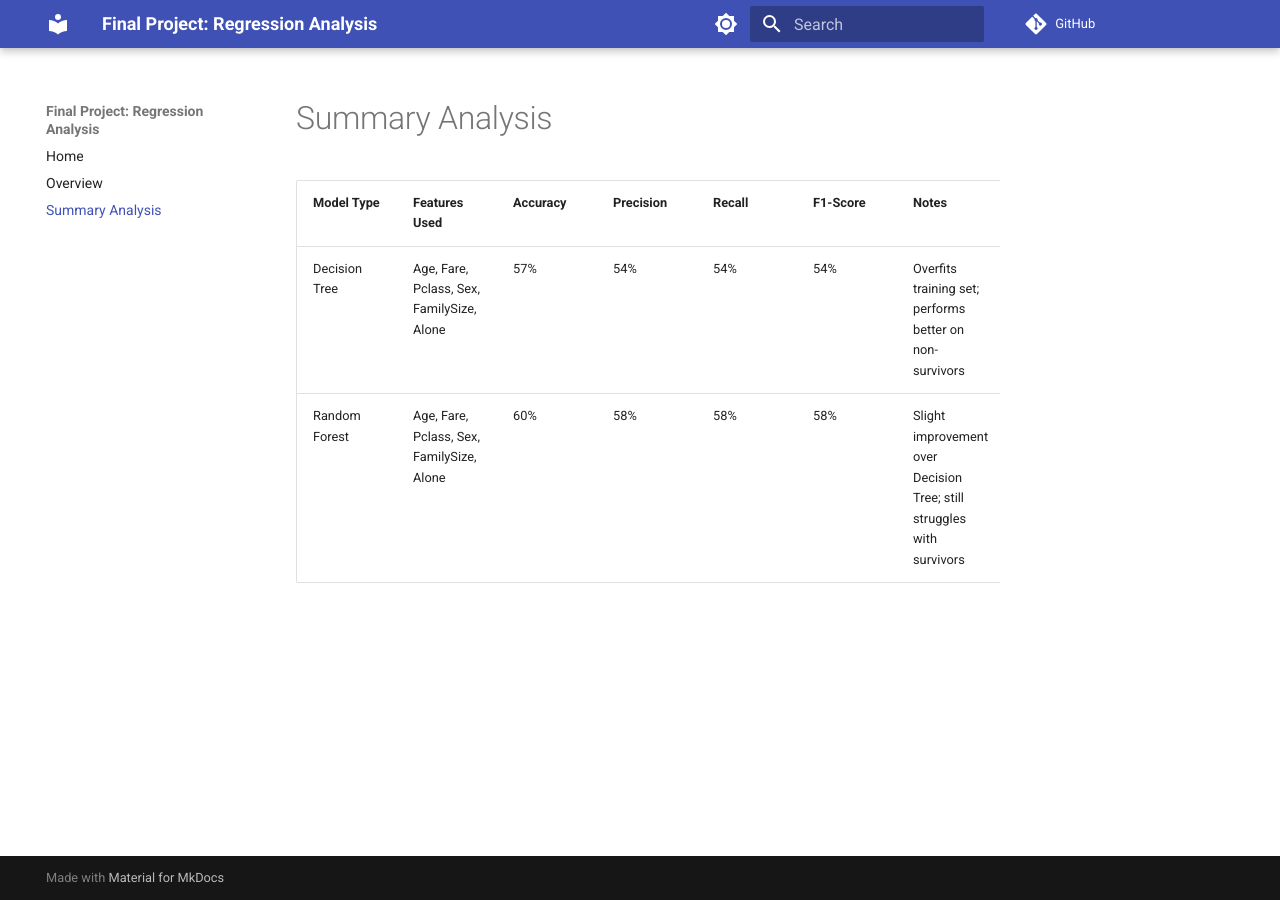
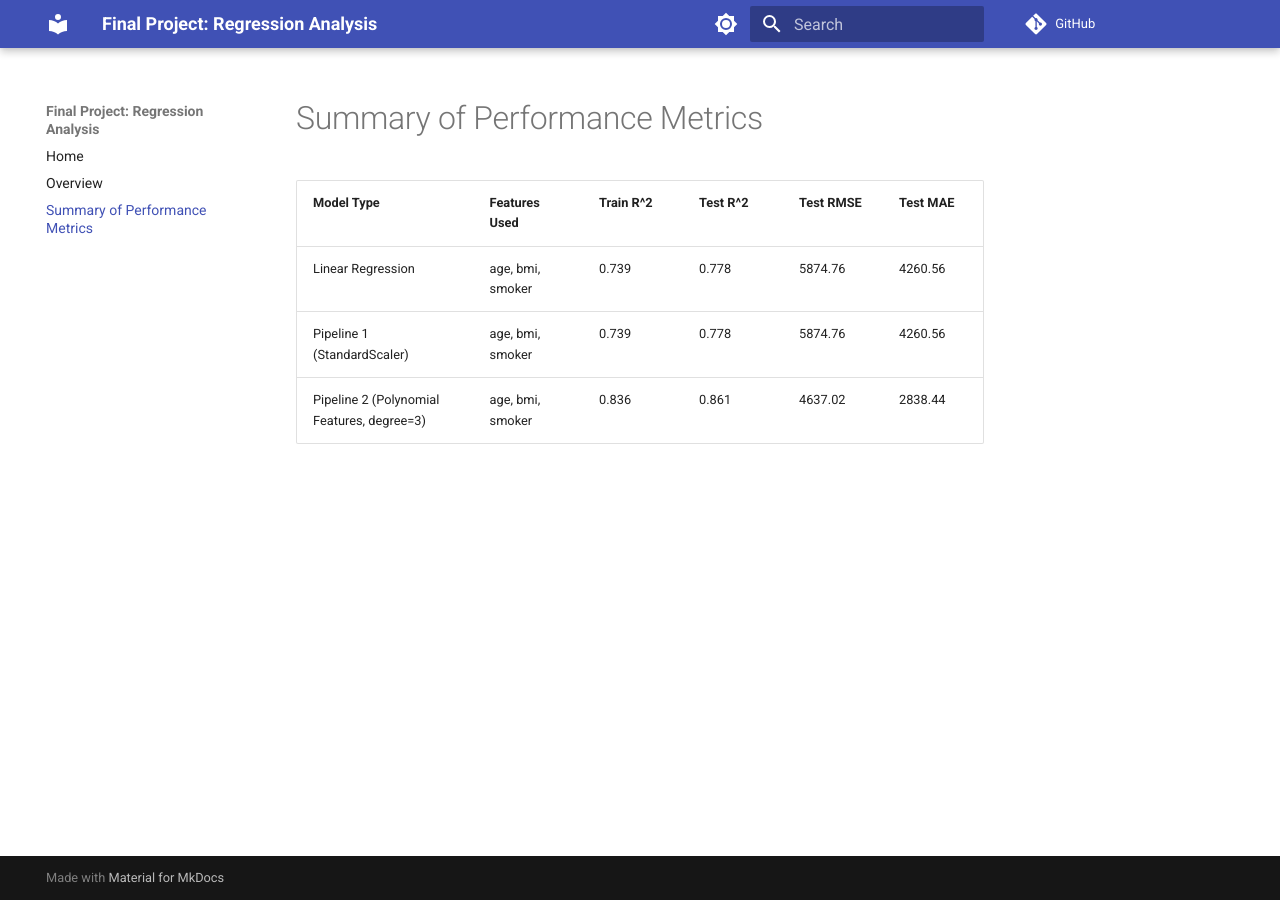
Before and after one commit to james-0177/ml_regression_pinkston, an MkDocs documentation site: the page built from docs/reference/summary.md, in a window 1280 px wide. Built offline with MkDocs 1.6.1 and Material for MkDocs 9.7.7, drawn with Linux system fonts in a browser that asks for light colours; comment, search, counter and statistics services are not loaded.

```diff
--- a/docs/reference/summary.md
+++ b/docs/reference/summary.md
@@ -1,4 +1,6 @@
-| Model Type      | Features Used                   | Accuracy | Precision | Recall | F1-Score | Notes                               |
-|-----------------|---------------------------------|----------|-----------|--------|-----------|------------------------------------|
-| Decision Tree   | Age, Fare, Pclass, Sex, FamilySize, Alone | 57%      | 54%      | 54%   | 54%      | Overfits training set; performs better on non-survivors |
-| Random Forest   | Age, Fare, Pclass, Sex, FamilySize, Alone | 60%      | 58%      | 58%   | 58%      | Slight improvement over Decision Tree; still struggles with survivors |
+
+| Model Type                 | Features Used    | Train R^2 | Test R^2 | Test RMSE | Test MAE |
+| -------------------------- | ---------------- | -------- | ------- | --------- | -------- |
+| Linear Regression          | age, bmi, smoker | 0.739    | 0.778   | 5874.76   | 4260.56  |
+| Pipeline 1 (StandardScaler)     | age, bmi, smoker | 0.739    | 0.778   | 5874.76   | 4260.56  |
+| Pipeline 2 (Polynomial Features, degree=3) | age, bmi, smoker | 0.836    | 0.861   | 4637.02   | 2838.44  |
--- a/mkdocs.yml
+++ b/mkdocs.yml
@@ -65,4 +65,4 @@ markdown_extensions:
 nav:
   - Home: index.md
   - Overview: reference/README.md
-  - Summary Analysis: reference/summary.md
+  - Summary of Performance Metrics: reference/summary.md
```
Also changed, not shown: README.md (+3 -3 lines), docs/reference/README.md (+6 -6 lines), peer_review.md (+6 -6 lines), 1 other file.
